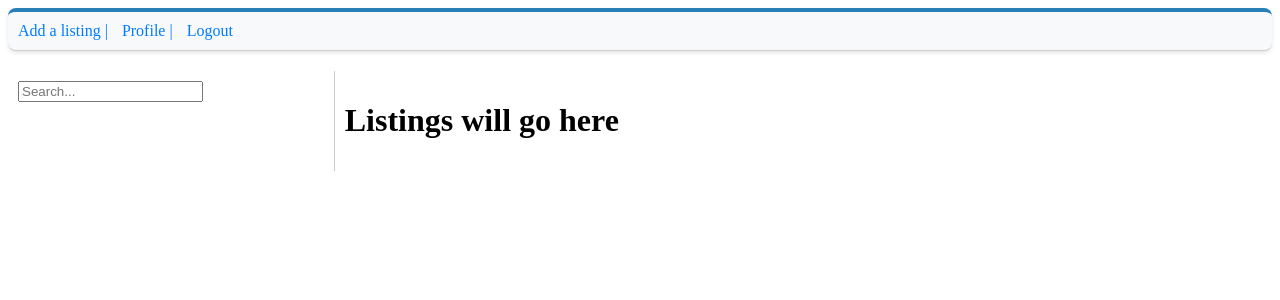
After one commit to DePaul-CSC-394-401/final-project-team-1, a Django app: page /explore in a window 1280 px wide. The commit adds this page. Shown: the top 300 px of the page. Run offline with Django 5.2, Linux system fonts and the light colour scheme.

Commit message:
added explore page layout and simple styling

```diff
--- a/depaul_market/static/main.css
+++ b/depaul_market/static/main.css
@@ -0,0 +1,43 @@
+/* Header Container */
+.header-container {
+    display: flex;
+    justify-content: space-between;
+    align-items: center;
+    padding: 12px 20px;
+    background-color: #ecf0f1;
+    border-radius: 8px;
+    margin-bottom: 20px;
+    box-shadow: 0 2px 4px rgba(0, 0, 0, 0.1);
+    border-top: 4px solid #2980b9; /* Border for the header section */
+}
+
+.sidebar-container {
+    display: flex;
+}
+
+.sidebar {
+    width: 25%;
+    padding: 10px;
+    border-right: 1px solid #ccc;
+}
+
+.listing-grid {
+    width: 75%;
+    padding: 10px;
+}
+
+.header-container {
+    background-color: #f8f9fa;
+    padding: 10px;
+    border-bottom: 1px solid #ccc;
+}
+
+.nav-links a {
+    margin-right: 10px;
+    text-decoration: none;
+    color: #007bff;
+}
+
+.nav-links a:hover {
+    text-decoration: underline;
+}
--- a/depaul_market/templates/base.html
+++ b/depaul_market/templates/base.html
@@ -8,7 +8,7 @@
         <title></title>
         <meta name="description" content="">
         <meta name="viewport" content="width=device-width, initial-scale=1">
-        <link rel="stylesheet" href="{% static 'css/main.css' %}">
+        <link rel="stylesheet" href="{% static 'main.css' %}">
     </head>
     <body>
         {% block head %}{% endblock %}
--- /dev/null
+++ b/depaul_market/templates/explore.html
@@ -0,0 +1,24 @@
+{% extends 'base.html' %}
+
+{% block head %}
+<body>
+    <div class="header-container">
+        <div class="nav-links">
+            <a href='add_listing'> Add a listing | </a>
+            <a href='profile'> Profile | </a>
+            <a href='logout'> Logout </a>
+        </div>
+    </div>
+
+    <div class="sidebar-container">
+        <div class="sidebar">
+            <input type="text" placeholder="Search...">
+        </div>
+
+        <div class="listing-grid">
+            <h1>Listings will go here</h1>
+            <!-- Listing cards will be displayed here -->
+        </div>
+    </div>
+</body>
+{% endblock %}
--- a/depaul_market/urls.py
+++ b/depaul_market/urls.py
@@ -4,4 +4,5 @@ from django.contrib import admin
 
 urlpatterns = [
         path('', views.index, name='index'),
+        path('explore', views.listings, name='explore'),
 ]
--- a/depaul_market/views.py
+++ b/depaul_market/views.py
@@ -3,3 +3,6 @@ from django.shortcuts import render
 # Create your views here.
 def index(request):
     return render(request, 'index.html')
+
+def listings(request):
+    return render(request, 'explore.html')
```
Also changed, not shown: depaul_market/templates/index.html (+12 -1 lines).
